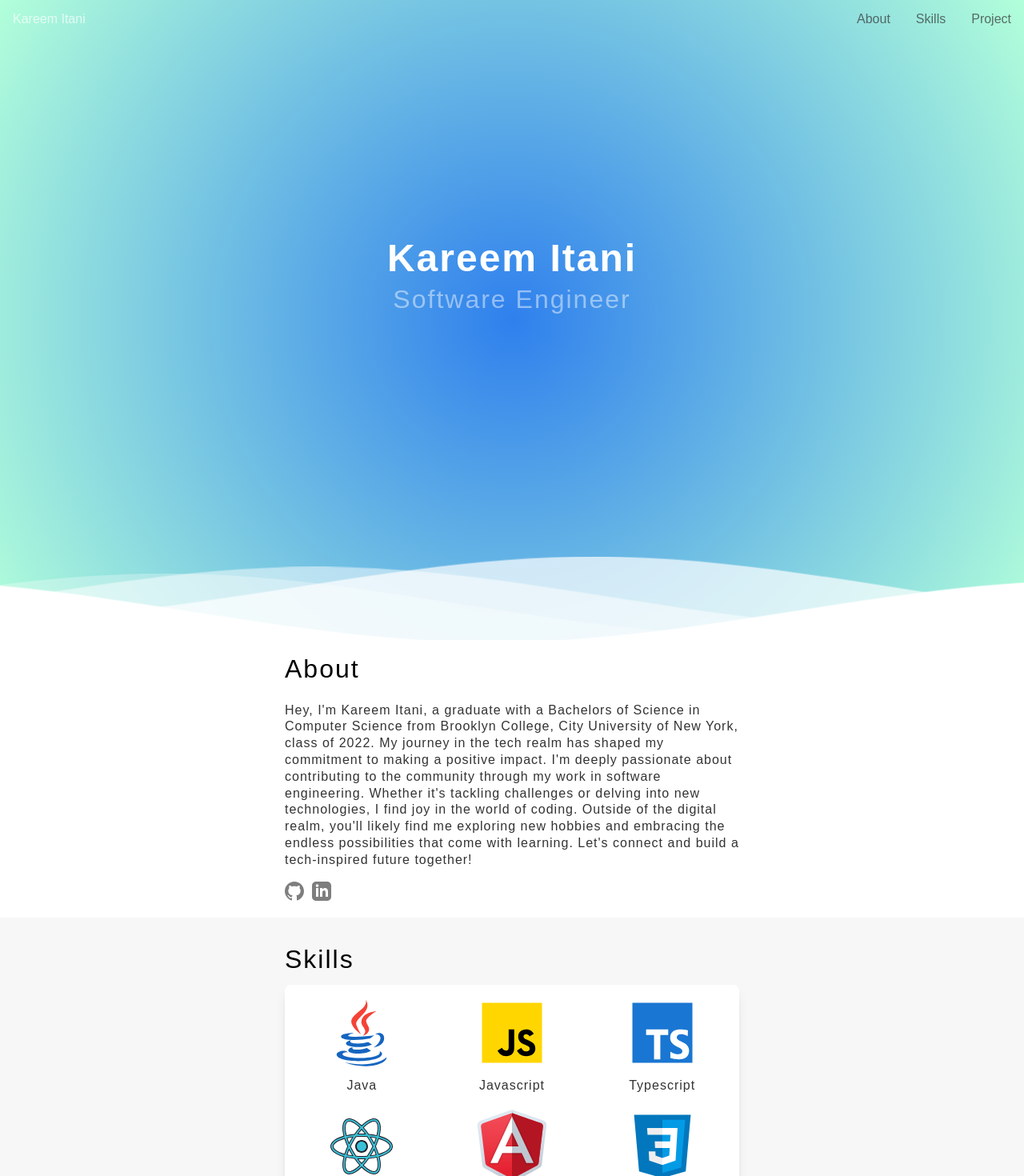
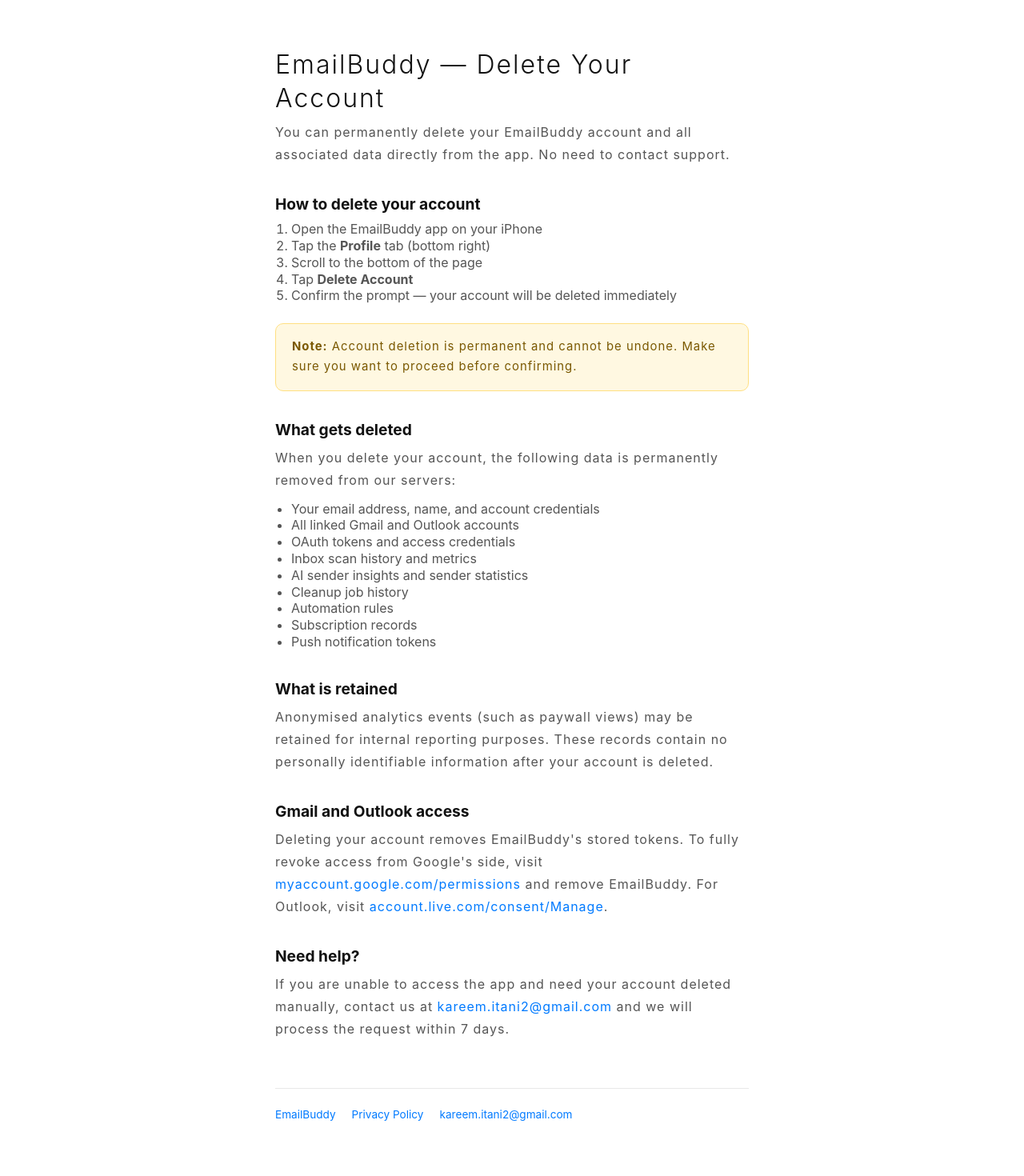
Before and after one commit to kareemIt/Personal-Site, a React (Create React App) app: page /emailbuddy/delete-account in a window 1280 px wide. Shown: the top 1470 px of the page at 80% size. Built offline with nearby package versions, Linux system fonts and the light colour scheme; the HTML template or start-up script is replaced by a standard one.

Commit message:
delete account page

```diff
--- a/src/App.js
+++ b/src/App.js
@@ -8,6 +8,7 @@
 import Certs from './components/Certs';
 import EmailBuddy from './components/EmailBuddy';
 import EmailBuddyPrivacy from './components/EmailBuddyPrivacy';
+import EmailBuddyDeleteAccount from './components/EmailBuddyDeleteAccount';
 import { BrowserRouter, Routes, Route } from 'react-router-dom'
 import { HashLink as Link } from 'react-router-hash-link';
 
@@ -17,6 +18,7 @@
       <Routes>
         <Route path="/emailbuddy" element={<EmailBuddy />} />
         <Route path="/emailbuddy/privacy" element={<EmailBuddyPrivacy />} />
+        <Route path="/emailbuddy/delete-account" element={<EmailBuddyDeleteAccount />} />
         <Route path="*" element={
           <div>
             <Nav />
--- /dev/null
+++ b/src/components/EmailBuddyDeleteAccount.js
@@ -0,0 +1,81 @@
+import React from 'react';
+
+const s = {
+  page: { fontFamily: '-apple-system, BlinkMacSystemFont, "Segoe UI", sans-serif', maxWidth: 640, margin: '60px auto', padding: '0 24px', color: '#111' },
+  h1: { fontSize: '2rem', marginBottom: 8, marginTop: 0 },
+  h2: { fontSize: '1.2rem', fontWeight: 700, marginTop: 36, marginBottom: 8 },
+  body: { color: '#555', lineHeight: 1.75, marginBottom: 12 },
+  steps: { color: '#555', lineHeight: 2.1, paddingLeft: 20 },
+  note: { backgroundColor: '#FFF8E1', border: '1px solid #FFE082', borderRadius: 10, padding: '16px 20px', marginTop: 24, marginBottom: 24 },
+  noteText: { color: '#7A5800', lineHeight: 1.7, margin: 0, fontSize: '0.93rem' },
+  link: { color: '#007AFF', textDecoration: 'none' },
+  footer: { marginTop: 60, paddingTop: 24, borderTop: '1px solid #E8E8E8', fontSize: '0.85rem', color: '#999', display: 'flex', gap: 20 },
+};
+
+const EmailBuddyDeleteAccount = () => {
+  return (
+    <div style={s.page}>
+      <h1 style={s.h1}>EmailBuddy — Delete Your Account</h1>
+      <p style={s.body}>
+        You can permanently delete your EmailBuddy account and all associated data directly from the app.
+        No need to contact support.
+      </p>
+
+      <h2 style={s.h2}>How to delete your account</h2>
+      <ol style={s.steps}>
+        <li>Open the EmailBuddy app on your iPhone</li>
+        <li>Tap the <strong>Profile</strong> tab (bottom right)</li>
+        <li>Scroll to the bottom of the page</li>
+        <li>Tap <strong>Delete Account</strong></li>
+        <li>Confirm the prompt — your account will be deleted immediately</li>
+      </ol>
+
+      <div style={s.note}>
+        <p style={s.noteText}>
+          <strong>Note:</strong> Account deletion is permanent and cannot be undone. Make sure you want to proceed before confirming.
+        </p>
+      </div>
+
+      <h2 style={s.h2}>What gets deleted</h2>
+      <p style={s.body}>When you delete your account, the following data is permanently removed from our servers:</p>
+      <ul style={s.steps}>
+        <li>Your email address, name, and account credentials</li>
+        <li>All linked Gmail and Outlook accounts</li>
+        <li>OAuth tokens and access credentials</li>
+        <li>Inbox scan history and metrics</li>
+        <li>AI sender insights and sender statistics</li>
+        <li>Cleanup job history</li>
+        <li>Automation rules</li>
+        <li>Subscription records</li>
+        <li>Push notification tokens</li>
+      </ul>
+
+      <h2 style={s.h2}>What is retained</h2>
+      <p style={s.body}>
+        Anonymised analytics events (such as paywall views) may be retained for internal reporting purposes.
+        These records contain no personally identifiable information after your account is deleted.
+      </p>
+
+      <h2 style={s.h2}>Gmail and Outlook access</h2>
+      <p style={s.body}>
+        Deleting your account removes EmailBuddy's stored tokens. To fully revoke access from Google's side,
+        visit <a href="https://myaccount.google.com/permissions" style={s.link}>myaccount.google.com/permissions</a> and
+        remove EmailBuddy. For Outlook, visit <a href="https://account.live.com/consent/Manage" style={s.link}>account.live.com/consent/Manage</a>.
+      </p>
+
+      <h2 style={s.h2}>Need help?</h2>
+      <p style={s.body}>
+        If you are unable to access the app and need your account deleted manually, contact us at{' '}
+        <a href="mailto:kareem.itani2@gmail.com" style={s.link}>kareem.itani2@gmail.com</a> and we will process the request within 7 days.
+      </p>
+
+      <footer style={s.footer}>
+        <a href="/emailbuddy" style={s.link}>EmailBuddy</a>
+        <a href="/emailbuddy/privacy" style={s.link}>Privacy Policy</a>
+        <a href="mailto:kareem.itani2@gmail.com" style={s.link}>kareem.itani2@gmail.com</a>
+      </footer>
+    </div>
+  );
+};
+
+export default EmailBuddyDeleteAccount;
```
